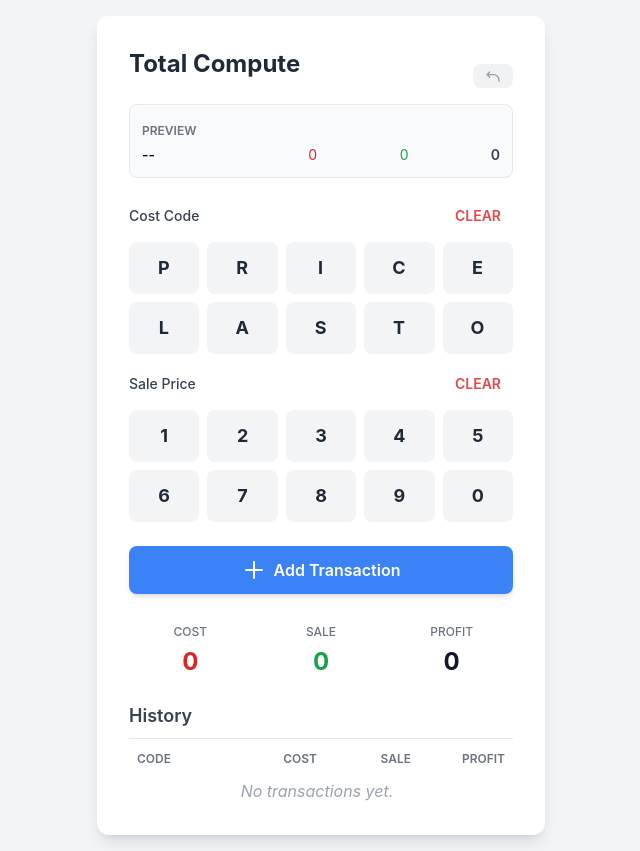
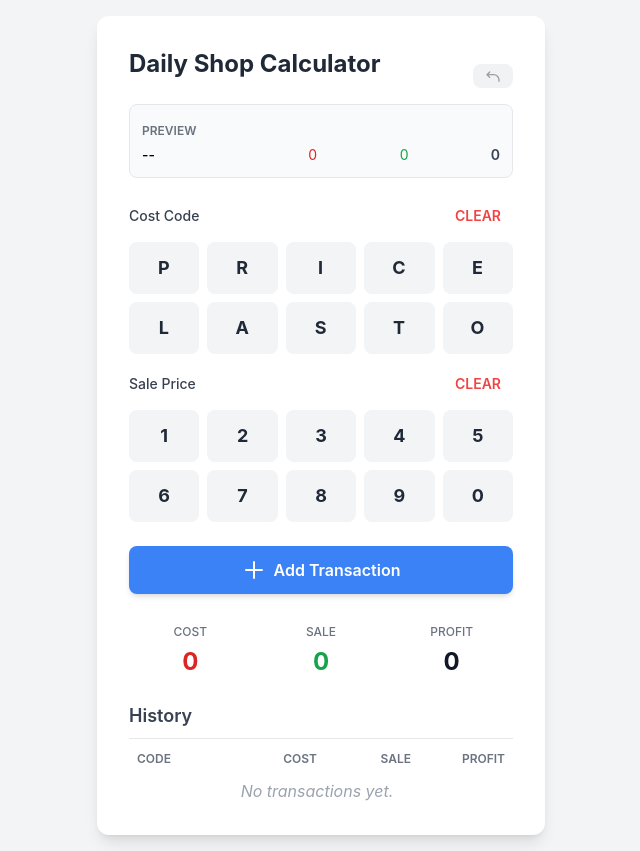
Before and after one commit to DB-db-dron/TotalCompute.github.io, a plain HTML site: page index.html in a window 1280 px wide. Shown: the whole page, without its empty margins (319-959 px from the left). Drawn offline with nearby package versions, Linux system fonts and the light colour scheme.

Commit message:
Change heading from 'Total Compute' to 'Daily Shop Calculator'

```diff
--- a/index.html
+++ b/index.html
@@ -27,7 +27,7 @@
 <body class="bg-gray-100 min-h-screen flex items-center justify-center p-4">
     <div class="bg-white p-6 sm:p-8 rounded-xl shadow-lg w-full max-w-md relative">
         <div class="flex content-center self-center">
-        <h1 class="flex-1 self-center text-2xl font-bold text-gray-800 mb-6">Total Compute</h1>
+        <h1 class="flex-1 self-center text-2xl font-bold text-gray-800 mb-6">Daily Shop Calculator</h1>
         <button id="undoButton" class="self-center bg-gray-200 hover:bg-gray-300 text-gray-700 font-medium py-1 px-3 rounded-lg text-sm transition duration-200 flex items-center">
             <svg xmlns="http://www.w3.org/2000/svg" class="h-4 w-4" fill="none" viewBox="0 0 24 24" stroke="currentColor" stroke-width="2">
                 <path stroke-linecap="round" stroke-linejoin="round" d="M3 10h10a8 8 0 018 8v2M3 10l4-4m-4 4l4 4" />
```
